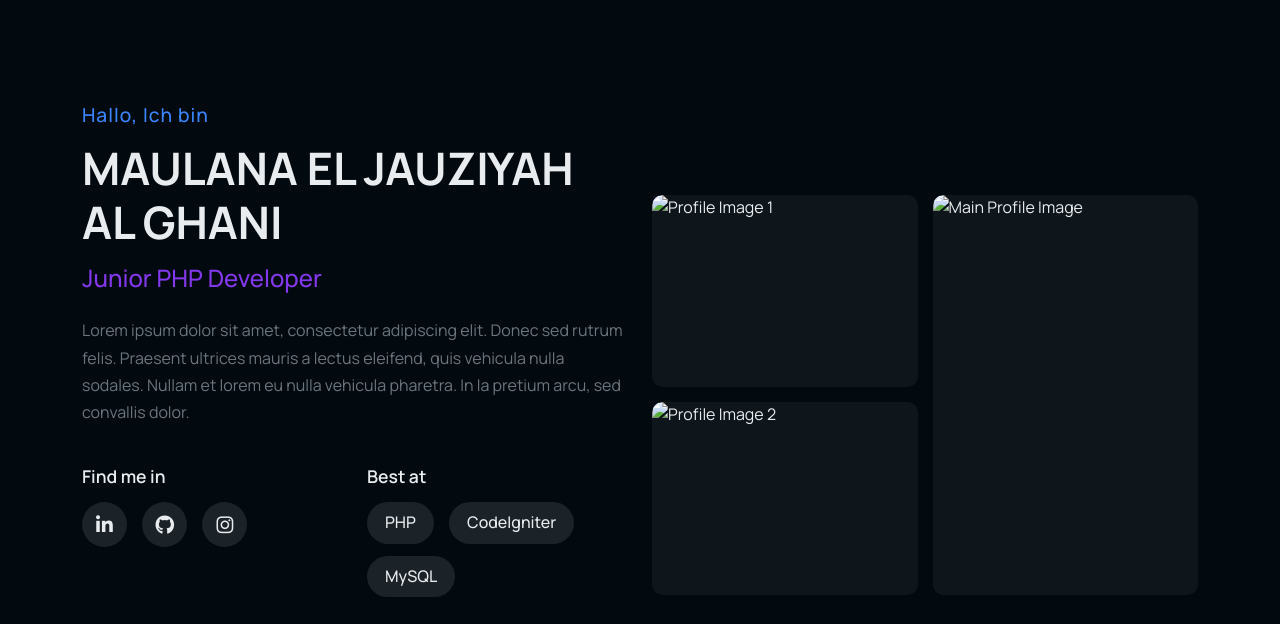
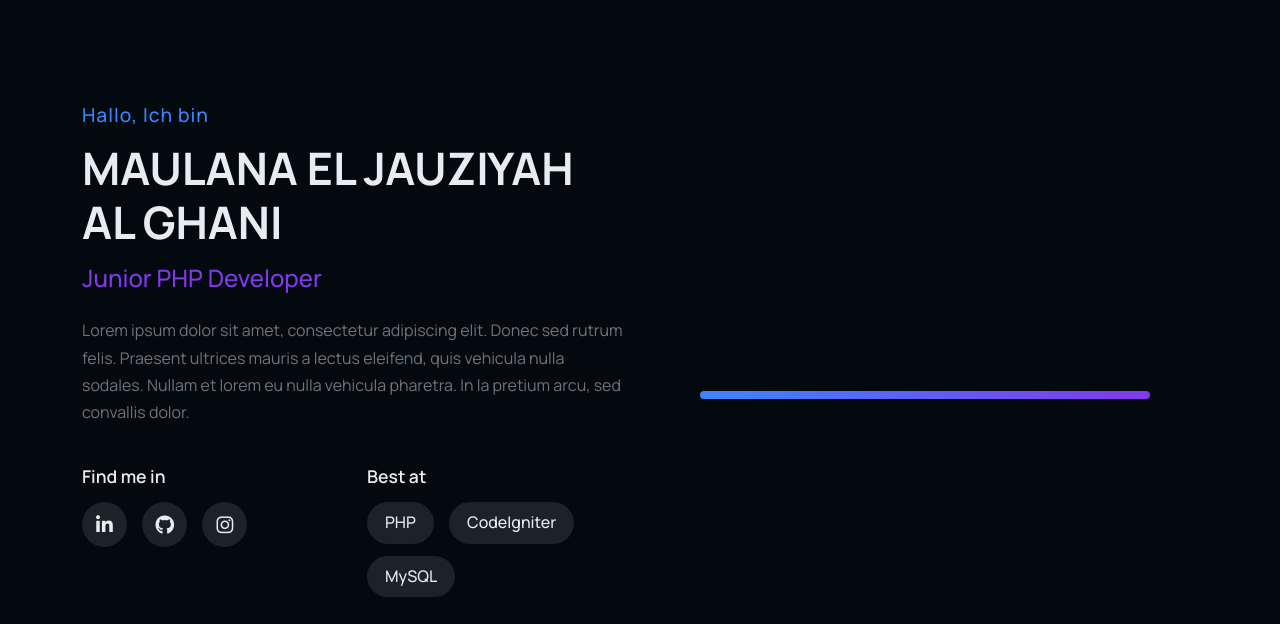
Before and after one commit to Jauziyah/porto_new, a CodeIgniter 4 app: the page made by app/Views/portofolio/main_layout.php in a window 1280 px wide. Shown: the part 97-721 px from the top of the page. Run offline with PHP 8.4 and a stand-in for CodeIgniter, Linux system fonts and the light colour scheme; the template is opened without the code that fills it, so the values that code supplies are empty; some libraries are stand-ins or nearby versions.

Commit message:
preparation

```diff
--- a/app/Views/portofolio/main_layout.php
+++ b/app/Views/portofolio/main_layout.php
@@ -79,12 +79,61 @@
             background-color: var(--dark-color);
         }
 
+        /* Single Profile Image Styles */
+        .profile-image-container {
+            position: relative;
+            max-width: 450px;
+            margin: 0 auto;
+        }
+
+        .profile-image-wrapper {
+            position: relative;
+            width: 100%;
+            padding-bottom: 100%; /* 1:1 Aspect Ratio */
+            overflow: hidden;
+            border-radius: 20px;
+            background: linear-gradient(135deg, var(--primary-color), var(--secondary-color));
+            padding: 4px;
+        }
+
         .profile-image {
-            width: 100%;
-            height: 100%;
+            position: absolute;
+            top: 4px;
+            left: 4px;
+            right: 4px;
+            bottom: 4px;
+            width: calc(100% - 8px);
+            height: calc(100% - 8px);
             object-fit: cover;
-            border-radius: 10px;
-            box-shadow: 0 10px 30px rgba(0,0,0,0.3);
+            border-radius: 16px;
+            background-color: var(--dark-color);
+        }
+
+        /* Decorative elements */
+        .profile-image-container::before {
+            content: '';
+            position: absolute;
+            top: -20px;
+            left: -20px;
+            width: 100px;
+            height: 100px;
+            background: linear-gradient(135deg, var(--primary-color), transparent);
+            border-radius: 20px;
+            opacity: 0.3;
+            z-index: -1;
+        }
+
+        .profile-image-container::after {
+            content: '';
+            position: absolute;
+            bottom: -20px;
+            right: -20px;
+            width: 150px;
+            height: 150px;
+            background: linear-gradient(135deg, transparent, var(--accent-color));
+            border-radius: 20px;
+            opacity: 0.3;
+            z-index: -1;
         }
 
         .greeting {
@@ -181,34 +230,6 @@
             background-color: var(--secondary-color);
             transform: translateY(-3px);
             color: white;
-        }
-
-        .image-grid {
-            display: grid;
-            grid-template-columns: repeat(2, 1fr);
-            grid-template-rows: repeat(2, 1fr);
-            gap: 15px;
-            height: 400px;
-        }
-
-        .grid-item {
-            border-radius: 10px;
-            overflow: hidden;
-            background-color: rgba(255, 255, 255, 0.05);
-            display: flex;
-            align-items: center;
-            justify-content: center;
-        }
-
-        .grid-item.large {
-            grid-column: 2;
-            grid-row: 1 / span 2;
-        }
-
-        .grid-item img {
-            width: 100%;
-            height: 100%;
-            object-fit: cover;
         }
 
         .services-section {
@@ -581,18 +602,9 @@
                 margin-bottom: 35px;
             }
 
-            .image-grid {
-                height: 400px;
-                max-width: 600px;
+            .profile-image-container {
+                max-width: 350px;
                 margin: 40px auto 0;
-                grid-template-columns: 1fr 1.5fr;
-                grid-template-rows: 1fr 1fr;
-                gap: 20px;
-            }
-
-            .grid-item.large {
-                grid-column: 2;
-                grid-row: 1 / span 2;
             }
 
             .social-links-container {
@@ -682,8 +694,8 @@
                 margin-right: auto;
             }
 
-            .image-grid {
-                height: 300px;
+            .profile-image-container {
+                max-width: 300px;
                 margin-top: 40px;
             }
 
@@ -727,8 +739,8 @@
                 padding: 60px 0 40px;
             }
 
-            .image-grid {
-                height: 250px;
+            .profile-image-container {
+                max-width: 250px;
             }
 
             .section-heading {
@@ -836,15 +848,9 @@
 
                 <!-- Profile Image Column -->
                 <div class="col-lg-6">
-                    <div class="image-grid">
-                        <div class="grid-item">
-                            <img src="https://via.placeholder.com/300x300/2A2A2A/3a86ff?text=Profile+1" alt="Profile Image 1" class="profile-image">
-                        </div>
-                        <div class="grid-item large">
-                            <img src="https://via.placeholder.com/300x600/2A2A2A/8338ec?text=Main+Profile" alt="Main Profile Image" class="profile-image">
-                        </div>
-                        <div class="grid-item">
-                            <img src="https://via.placeholder.com/300x300/2A2A2A/3a86ff?text=Profile+2" alt="Profile Image 2" class="profile-image">
+                    <div class="profile-image-container">
+                        <div class="profile-image-wrapper">
+                            <img src="https://via.placeholder.com/450x450/2A2A2A/3a86ff?text=Profile+Photo" alt="Profile Photo" class="profile-image">
                         </div>
                     </div>
                 </div>
```
